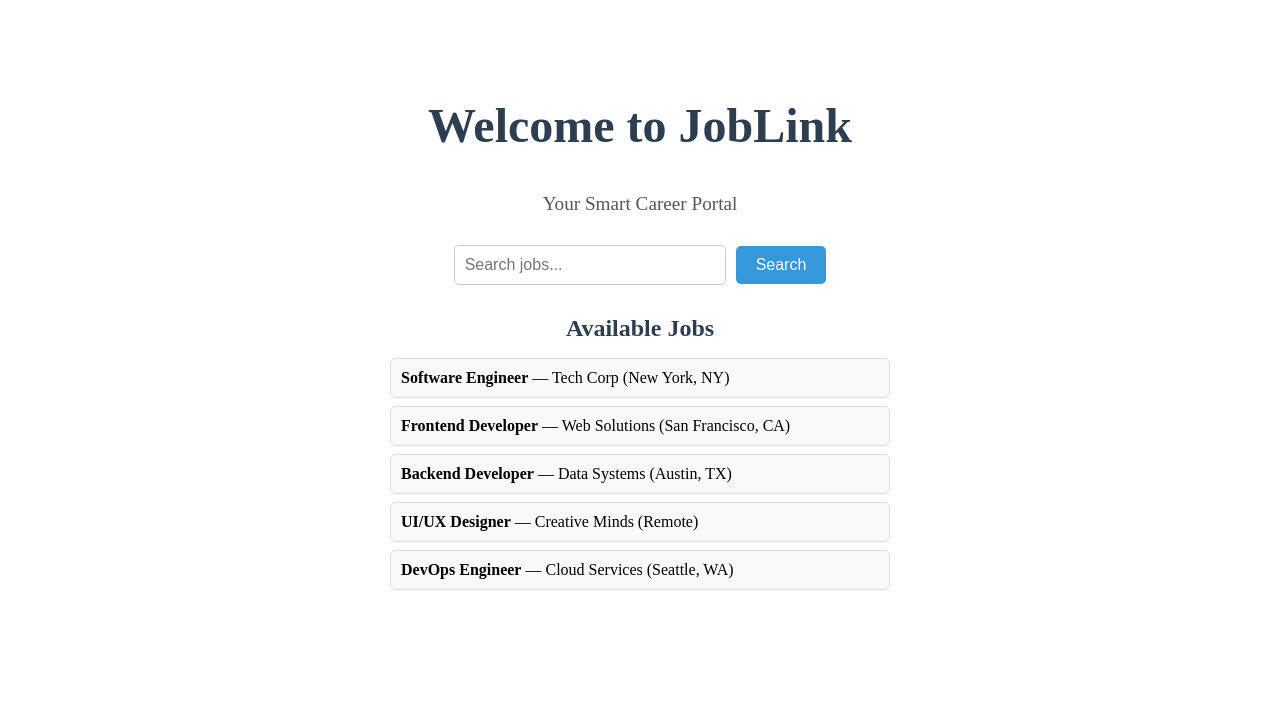
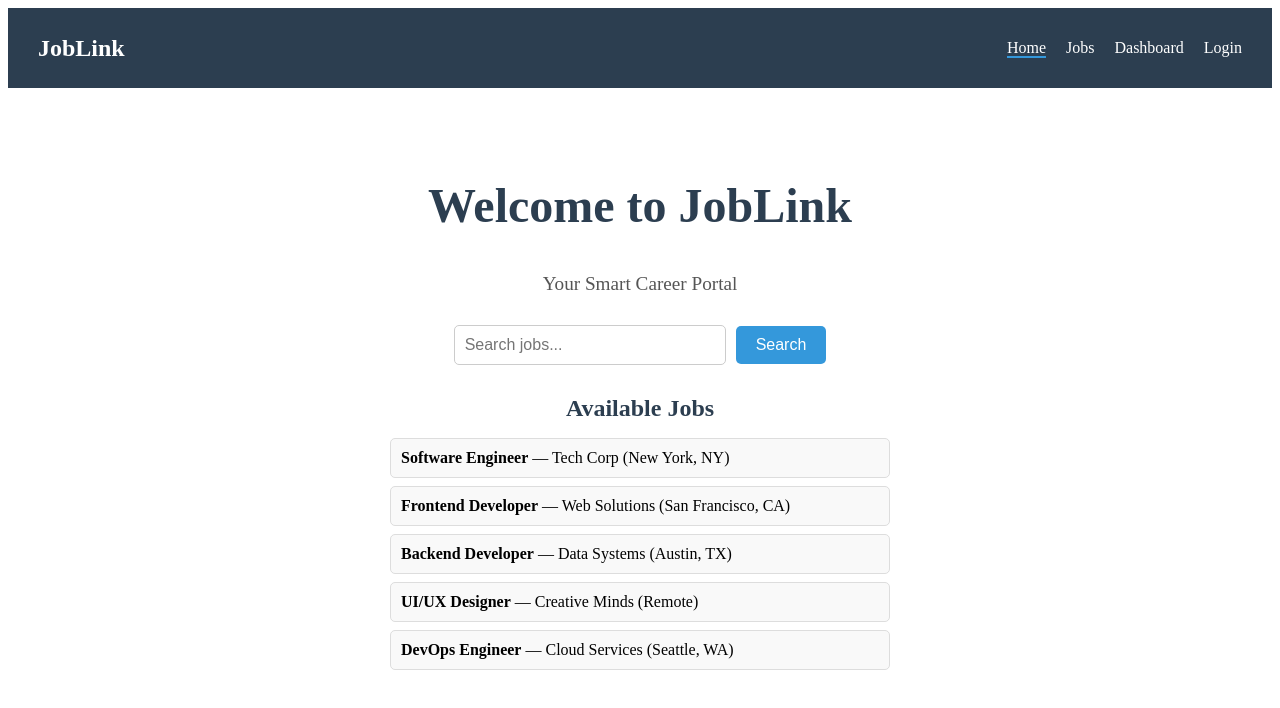
Before and after one commit to KKShaminda/Joblink, an Angular app in the folder joblink-frontend/: page / in a window 1280 px wide. Shown: the top 708 px of the page. Built offline with nearby package versions, Linux system fonts and the light colour scheme.

Commit message:
Creating the Navbar

```diff
--- a/joblink-frontend/src/app/app.html
+++ b/joblink-frontend/src/app/app.html
@@ -1 +1,2 @@
+<app-navbar></app-navbar>
 <router-outlet />
--- a/joblink-frontend/src/app/app.ts
+++ b/joblink-frontend/src/app/app.ts
@@ -1,9 +1,10 @@
 import { Component, signal } from '@angular/core';
 import { RouterOutlet } from '@angular/router';
+import { Navbar } from "./shared/navbar/navbar";
 
 @Component({
   selector: 'app-root',
-  imports: [RouterOutlet],
+  imports: [RouterOutlet, Navbar],
   templateUrl: './app.html',
   styleUrl: './app.scss'
 })
--- /dev/null
+++ b/joblink-frontend/src/app/shared/navbar/navbar.html
@@ -0,0 +1,12 @@
+<nav class="navbar">
+  <div class="logo">
+    <a routerLink="/">JobLink</a>
+  </div>
+
+  <ul class="nav-links">
+    <li><a routerLink="/" routerLinkActive="active" [routerLinkActiveOptions]="{ exact: true }">Home</a></li>
+    <li><a routerLink="/jobs" routerLinkActive="active">Jobs</a></li>
+    <li><a routerLink="/dashboard" routerLinkActive="active">Dashboard</a></li>
+    <li><a routerLink="/login" routerLinkActive="active">Login</a></li>
+  </ul>
+</nav>
--- /dev/null
+++ b/joblink-frontend/src/app/shared/navbar/navbar.scss
@@ -0,0 +1,35 @@
+.navbar {
+  display: flex;
+  justify-content: space-between;
+  align-items: center;
+  padding: 15px 30px;
+  background-color: #2c3e50;
+
+  .logo a {
+    font-size: 1.5rem;
+    font-weight: bold;
+    color: #fff;
+    text-decoration: none;
+  }
+
+  .nav-links {
+    list-style: none;
+    display: flex;
+    gap: 20px;
+
+    li a {
+      color: #fff;
+      text-decoration: none;
+      font-size: 1rem;
+      transition: color 0.3s ease;
+
+      &:hover {
+        color: #3498db;
+      }
+    }
+
+    .active {
+      border-bottom: 2px solid #3498db;
+    }
+  }
+}
```
Also changed, not shown: joblink-frontend/src/app/shared/navbar/navbar.ts (added, +12 -0 lines), 1 other file (tests, documents, lock files or other folders).
